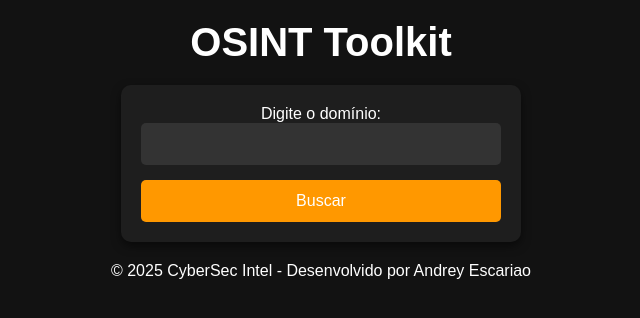
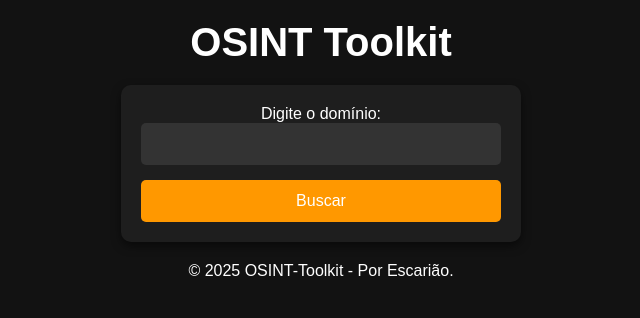
Before and after one commit to escariao/osint-toolkit, a Flask app: page / in a window 1280 px wide. Shown: the top 318 px of the page, without its empty margins (319-959 px from the left). Run offline with Flask 2, Linux system fonts and the light colour scheme.

Commit message:
Update index.html

```diff
--- a/templates/index.html
+++ b/templates/index.html
@@ -15,7 +15,7 @@
     </form>
 <!-- Rodapé -->
     <div class="footer">
-        &copy; 2025 CyberSec Intel - Desenvolvido por Andrey Escariao
+        &copy; 2025 OSINT-Toolkit - Por Escarião.
     </div>
 </body>
 </html>
```
